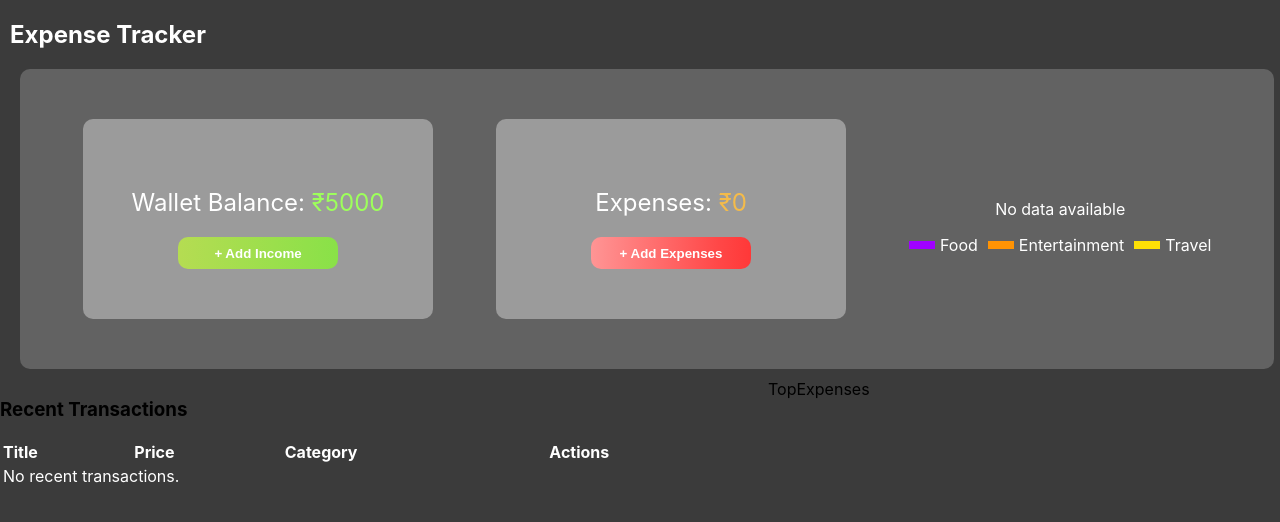
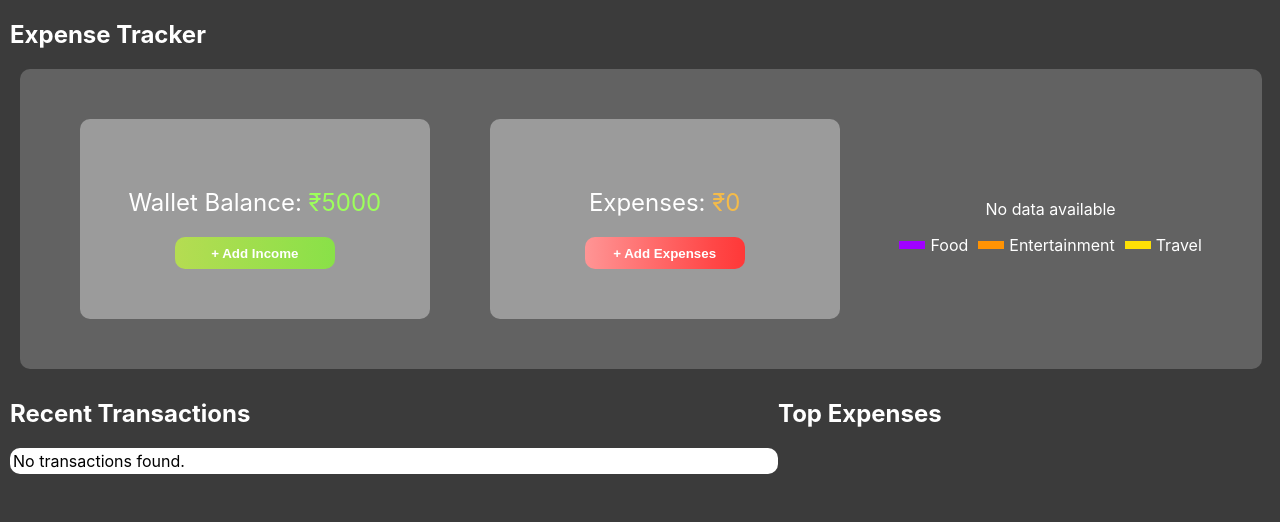
Before and after one commit to raone846/expensetracker, a React (Create React App) app: page / in a window 1280 px wide. Shown: the top 522 px of the page. Built offline with nearby package versions, Linux system fonts and the light colour scheme.

Commit message:
we have functinaality to add and delete that will reflect in both the components now

```diff
--- a/src/components/Dashboard.jsx
+++ b/src/components/Dashboard.jsx
@@ -3,22 +3,14 @@ import Card from './Card';
 import Model from './Model';
 import Chart from './Chart';
 
-function Dashboard() {
-    const [balance, setBalance] = useState(() => {
-        const savedBalance = localStorage.getItem('balance');
-        return savedBalance ? parseFloat(savedBalance) : 5000;
-    });
-
-    const [spendAmount, setSpendAmount] = useState(() => {
-        const savedSpendAmount = localStorage.getItem('spendAmount');
-        return savedSpendAmount ? parseFloat(savedSpendAmount) : 0;
-    });
-
-    const [expenses, setExpenses] = useState(() => {
-        const savedExpenses = localStorage.getItem('expenses');
-        return savedExpenses ? JSON.parse(savedExpenses) : [];
-    });
-
+function Dashboard({
+  expenses,
+  balance,
+  spendAmount,
+  setExpenses,
+  setBalance,
+  setSpendAmount
+}) {
   const [isIncomeFormVisible, setIsIncomeFormVisible] = useState(false);
   const [isExpenseFormVisible, setIsExpenseFormVisible] = useState(false);
   const [newIncome, setNewIncome] = useState('');
@@ -28,14 +20,13 @@ function Dashboard() {
     category: '',
   });
 
-    // Update localStorage whenever balance, spendAmount, or expenses change
+  // Sync state with localStorage
   useEffect(() => {
     localStorage.setItem('balance', balance);
     localStorage.setItem('spendAmount', spendAmount);
     localStorage.setItem('expenses', JSON.stringify(expenses));
   }, [balance, spendAmount, expenses]);
 
-    // Aggregate expenses by category for the chart
   const aggregateExpensesByCategory = () => {
     const aggregatedData = expenses.reduce((acc, expense) => {
       const { category, price } = expense;
@@ -47,7 +38,6 @@ function Dashboard() {
       return acc;
     }, {});
 
-        // Transform the aggregated data into the format needed by the chart
     return Object.keys(aggregatedData).map((category) => ({
       name: category,
       value: aggregatedData[category],
@@ -79,7 +69,7 @@ function Dashboard() {
       if (updatedBalance >= 0) {
         setSpendAmount(updatedSpendAmount);
         setBalance(updatedBalance);
-                setExpenses([...expenses, expense]);
+        setExpenses([...expenses, expense]); // Update global state
         setExpenseDetails({ title: '', price: '', category: '' });
         setIsExpenseFormVisible(false);
       } else {
@@ -93,7 +83,7 @@ function Dashboard() {
       <h2>Expense Tracker</h2>
       <div style={{
           backgroundColor: "#626262",
-                width: "98%",
+          width: "97%",
           height: "300px",
           borderRadius: "10px",
           display: "flex",
@@ -106,7 +96,6 @@ function Dashboard() {
         <Card balance={spendAmount} type="Expenses" onAddIncome={() => setIsExpenseFormVisible(true)} />
         <div>
           <Chart data={aggregateExpensesByCategory()} />
-                    {/* Legend below the chart */}
           <div style={{ display: "flex", justifyContent: "center", gap: "10px", alignItems: "center" }}>
             <div style={{ display: "flex", alignItems: "center", gap: "5px" }}>
               <div style={{ width: "26px", height: "8px", backgroundColor: "#A000FF" }}></div>
--- a/src/components/ExpenseTracker.jsx
+++ b/src/components/ExpenseTracker.jsx
@@ -1,7 +1,8 @@
-import React, { useState } from 'react';
+import React, { useState, useEffect } from 'react';
 import Dashboard from './Dashboard';
 import TopExpenses from './TopExpenses';
 import RecentTransactions from './RecentTransactions';
+import Model from './Model';
 
 function ExpenseTracker() {
   const [expenses, setExpenses] = useState(() => {
@@ -16,8 +17,17 @@ function ExpenseTracker() {
     const savedSpendAmount = localStorage.getItem('spendAmount');
     return savedSpendAmount ? parseFloat(savedSpendAmount) : 0;
   });
+  const [editExpense, setEditExpense] = useState(null);  // New state for editing an expense
+  const [isExpenseFormVisible, setIsExpenseFormVisible] = useState(false);
 
-  // You can also get aggregated data if needed
+  // Sync state with localStorage whenever there are changes
+  useEffect(() => {
+    localStorage.setItem('expenses', JSON.stringify(expenses));
+    localStorage.setItem('balance', balance.toString());
+    localStorage.setItem('spendAmount', spendAmount.toString());
+  }, [expenses, balance, spendAmount]);
+
+  // Get aggregated data for categories
   const getAggregatedData = () => {
     const categories = ['Food', 'Entertainment', 'Travel'];
     const aggregatedData = categories.map((category) => {
@@ -29,10 +39,65 @@ function ExpenseTracker() {
     return aggregatedData;
   };
 
+  // Function to open the modal for adding/editing an expense
+  const openModal = (open) => {
+    setIsExpenseFormVisible(open);
+  };
+
+  // Function to handle submitting the expense form (either add or edit)
+  const handleExpenseFormSubmit = (formData) => {
+    if (editExpense) {
+      // If we're editing an existing expense, update it
+      const updatedExpenses = expenses.map((expense) =>
+        expense.id === editExpense.id ? { ...expense, ...formData } : expense
+      );
+      setExpenses(updatedExpenses);
+
+      // Update balance and spendAmount
+      const diff = formData.price - editExpense.price;
+      setBalance((prevBalance) => prevBalance - diff);
+      setSpendAmount((prevSpendAmount) => prevSpendAmount + diff);
+
+      // Update localStorage
+      localStorage.setItem('expenses', JSON.stringify(updatedExpenses));
+      localStorage.setItem('balance', (balance - diff).toString());
+      localStorage.setItem('spendAmount', (spendAmount + diff).toString());
+    } else {
+      // If we're adding a new expense, add it to the list
+      const newExpense = {
+        ...formData,
+        price: parseFloat(formData.price),
+        id: new Date().toISOString(), // Ensure unique ID for each expense
+      };
+      const updatedExpenses = [...expenses, newExpense];
+      setExpenses(updatedExpenses);
+
+      // Update balance and spendAmount
+      setBalance((prevBalance) => prevBalance - newExpense.price);
+      setSpendAmount((prevSpendAmount) => prevSpendAmount + newExpense.price);
+
+      // Update localStorage
+      localStorage.setItem('expenses', JSON.stringify(updatedExpenses));
+      localStorage.setItem('balance', (balance - newExpense.price).toString());
+      localStorage.setItem('spendAmount', (spendAmount + newExpense.price).toString());
+    }
+
+    // Close the modal
+    setIsExpenseFormVisible(false);
+    setEditExpense(null); // Reset editExpense after submitting
+  };
+
   return (
     <div>
       <div>
-        <Dashboard setExpenses={setExpenses} />
+        <Dashboard
+          expenses={expenses}
+          balance={balance}
+          spendAmount={spendAmount}
+          setExpenses={setExpenses}
+          setBalance={setBalance}
+          setSpendAmount={setSpendAmount}
+        />
       </div>
       <div style={{ display: 'flex' }}>
         <div style={{ width: '60%' }}>
@@ -41,12 +106,27 @@ function ExpenseTracker() {
             setExpenses={setExpenses}
             setBalance={setBalance}
             setSpendAmount={setSpendAmount}
+            openModal={openModal}
+            setEditExpense={setEditExpense}  // Pass down setEditExpense
           />
         </div>
         <div style={{ width: '40%' }}>
           <TopExpenses data={getAggregatedData()} />
         </div>
       </div>
+
+      {/* Modal for adding/editing expenses */}
+      <Model
+        isExpenseFormVisible={isExpenseFormVisible}
+        setIsExpenseFormVisible={setIsExpenseFormVisible}
+        expenseDetails={expenses}
+        handleExpenseFormSubmit={handleExpenseFormSubmit}
+        editExpense={editExpense}
+        setEditExpense={setEditExpense}
+        setExpenses={setExpenses}
+        setBalance={setBalance}
+        setSpendAmount={setSpendAmount}
+      />
     </div>
   );
 }
--- a/src/components/RecentTransactions.jsx
+++ b/src/components/RecentTransactions.jsx
@@ -1,14 +1,14 @@
 import React from 'react';
 
-function RecentTransactions({ expenses, setExpenses, setBalance, setSpendAmount }) {
+function RecentTransactions({ expenses, setExpenses, setBalance, setSpendAmount, openModal, setEditExpense }) {
   const handleDelete = (expenseToDelete) => {
     // Remove the expense from the list
     const updatedExpenses = expenses.filter(expense => expense !== expenseToDelete);
 
-    // Update the localStorage and state
+    // Update the state for expenses, balance, and spendAmount
     setExpenses(updatedExpenses);
-    setBalance((prevBalance) => prevBalance + expenseToDelete.price);  // Add back to balance (income)
-    setSpendAmount((prevSpendAmount) => prevSpendAmount - expenseToDelete.price);  // Subtract from spend amount
+    setBalance((prevBalance) => prevBalance + expenseToDelete.price); // Add back to balance (income)
+    setSpendAmount((prevSpendAmount) => prevSpendAmount - expenseToDelete.price); // Subtract from spend amount
 
     // Update the expenses in localStorage
     localStorage.setItem('expenses', JSON.stringify(updatedExpenses));
@@ -17,44 +17,38 @@ function RecentTransactions({ expenses, setExpenses, setBalance, setSpendAmount
   };
 
   const handleEdit = (expenseToEdit) => {
-    // For now, we'll just log the expense to edit
-    console.log('Editing expense:', expenseToEdit);
-    // You can implement the logic to open an edit form here
+    // Open the modal and set the expense to be edited
+    setEditExpense(expenseToEdit);  // Set the expense being edited
+    openModal(true);  // Open the modal to edit
   };
 
   return (
-    <div>
-      <h3>Recent Transactions</h3>
-      <table style={{ width: '100%', color: 'white' }}>
-        <thead>
-          <tr>
-            <th>Title</th>
-            <th>Price</th>
-            <th>Category</th>
-            <th>Actions</th>
-          </tr>
-        </thead>
+    <div style={{ color: "white", width: "100%", margin: "10px" }}>
+      <h2>Recent Transactions</h2>
+      <div style={{ backgroundColor: "white", color: "black", borderRadius: "10px" }}>
+        <table style={{ width: '100%', tableLayout: 'auto' }}>
           <tbody>
             {expenses.length > 0 ? (
               expenses.map((expense, index) => (
                 <tr key={index}>
-                <td>{expense.title}</td>
-                <td>{expense.price}</td>
-                <td>{expense.category}</td>
+                  <td style={{ width: '25%' }}>{expense.title}</td>
+                  <td style={{ width: '25%' }}>{expense.category}</td>
+                  <td style={{ width: '25%' }}>{expense.price}</td>
                   <td>
+                    <button onClick={() => handleDelete(expense)}>Delete</button>
                     <button onClick={() => handleEdit(expense)}>Edit</button>
-                  <button onClick={() => handleDelete(expense)}>Delete</button>
                   </td>
                 </tr>
               ))
             ) : (
               <tr>
-              <td colSpan="4">No recent transactions.</td>
+                <td colSpan="4">No transactions found.</td>
               </tr>
             )}
           </tbody>
         </table>
       </div>
+    </div>
   );
 }
 
--- a/src/components/TopExpenses.jsx
+++ b/src/components/TopExpenses.jsx
@@ -2,7 +2,9 @@ import React from 'react'
 
 function TopExpenses() {
   return (
-    <div>TopExpenses</div>
+    <div style={{ color: "white", width: "100%", margin: "10px" }}>
+      <h2>Top Expenses</h2>
+    </div>
   )
 }
 
```
Also changed, not shown: src/components/Model.jsx (+10 -5 lines). Lines whose indentation alone changed are shown as unchanged.
